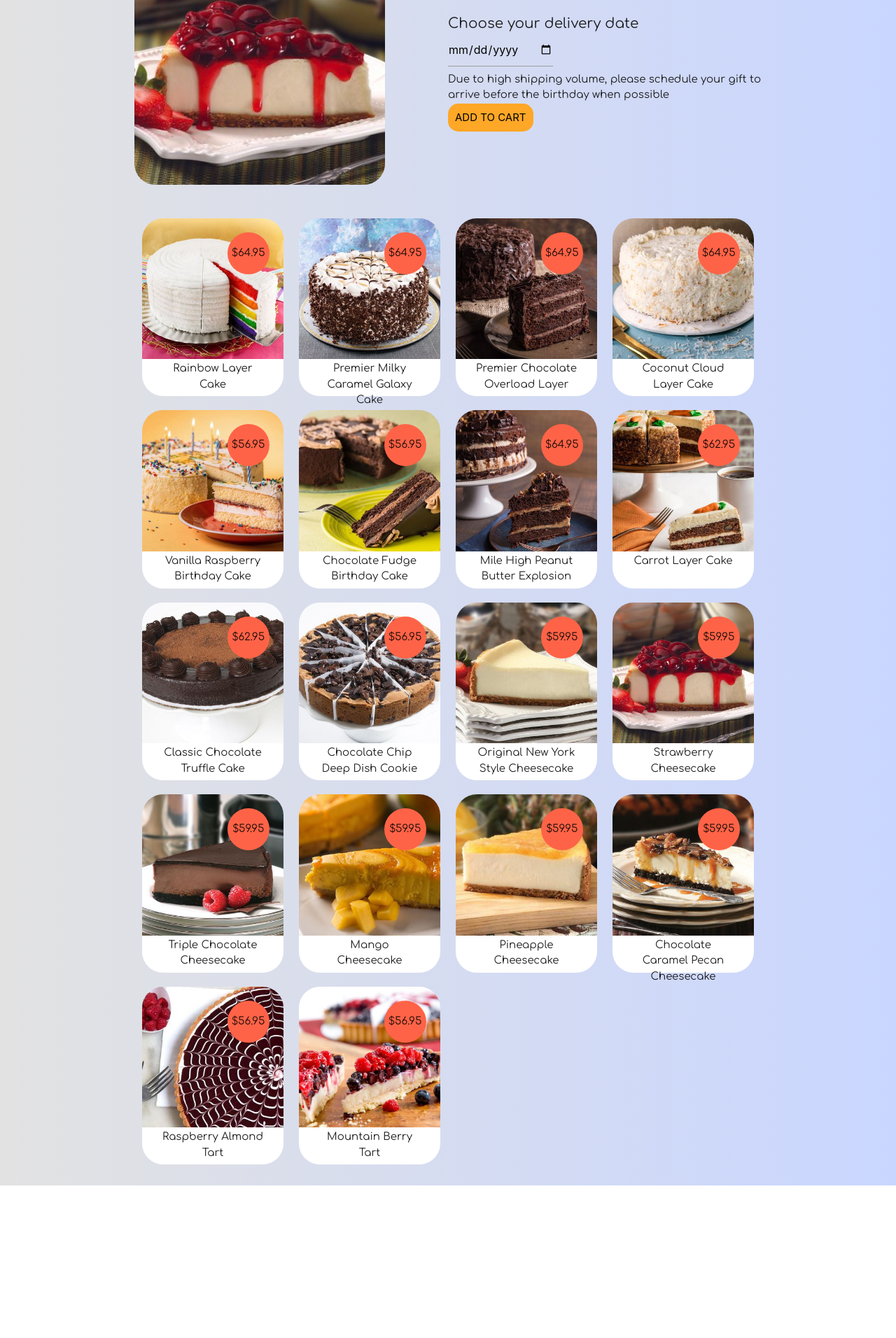
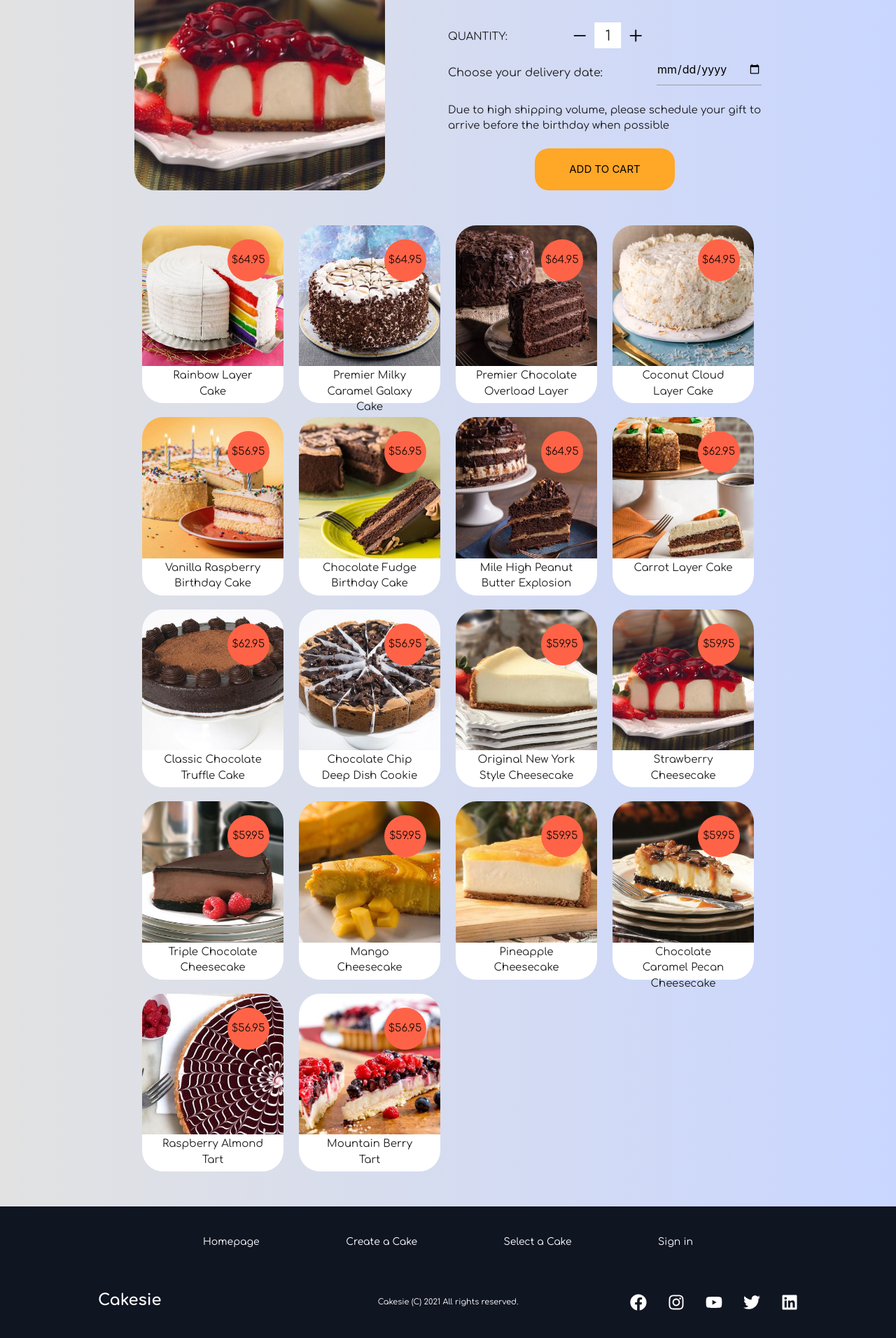
Before and after one commit to aimakov/cake_shop, a React (Create React App) app: page /select in a window 1280 px wide. Shown: the part 268-2180 px from the top of the page at 70% size. Before the commit the page ends 1962 px from the top, so only its background shows below. Built offline with nearby package versions, Linux system fonts and the light colour scheme.

Commit message:
Added footer

```diff
--- a/src/Components/CakeBuilder/CakeBuilder.css
+++ b/src/Components/CakeBuilder/CakeBuilder.css
@@ -110,17 +110,20 @@ th {
 }
 
 .AddToCart {
-    padding: 10px;
-    border-radius: 15px;
+    /* padding: 20px; */
+    border-radius: 20px !important;
     border: none;
-    height: 40px !important;
+    text-align: center !important;
+    line-height: 100% !important;
+    width: 150px;
+    height: 60px !important;
     /* margin: 0 auto !important; */
 }
 
 .AddToCartContainer {
     width: 100%;
-    height: 80px;
+    /* height: 80px; */
     display: flex;
     justify-content: center;
-    margin-bottom: 10px;
+    margin: 20px 0 60px 0;
 }
--- a/src/Components/CakeBuilder/index.js
+++ b/src/Components/CakeBuilder/index.js
@@ -186,7 +186,7 @@ const CakeBuilder = () => {
 
             <CakeOutside NumLayers={NumLayers} IcingType={IcingType} />
             <div className="AddToCartContainer">
-                <button className="AddToCart waves-effect waves-light btn-medium orange lighten-1 black-text">ADD TO CART</button>
+                <button className="AddToCart waves-effect waves-light btn-large orange lighten-1 black-text">ADD TO CART</button>
             </div>
         </>
     );
--- a/src/Components/Footer/FooterElements.js
+++ b/src/Components/Footer/FooterElements.js
@@ -0,0 +1,121 @@
+import styled from "styled-components";
+import { Link } from "react-router-dom";
+
+export const FooterContainer = styled.footer`
+    background-color: #101522;
+    /* background-color: rgba(255, 255, 255, 0.5); */
+    /* position: relative; */
+`;
+
+export const FooterWrap = styled.div`
+    padding: 24px 24px;
+    display: flex;
+    flex-direction: column;
+    justify-content: center;
+    align-items: center;
+    max-width: 1100px;
+    margin: 0 auto;
+`;
+
+export const FooterLinksContainer = styled.div`
+    display: flex;
+    justify-content: center;
+
+    @media screen and (max-width: 820px) {
+        padding-top: 32px;
+    }
+`;
+
+export const FooterLinksWrapper = styled.div`
+    display: flex;
+
+    @media screen and (max-width: 820px) {
+        flex-direction: column;
+    }
+`;
+
+export const FooterLinkItems = styled.div`
+    display: flex;
+    flex-direction: row;
+    align-items: flex-start;
+    justify-content: space-between;
+    margin: 16px;
+    /* text-align: center; */
+    width: 700px;
+    box-sizing: border-box;
+    color: #fff;
+
+    @media screen and (max-width: 420px) {
+        margin: 0;
+        padding: 10px;
+        width: 100%;
+    }
+`;
+
+export const FooterLinkTitle = styled.p`
+    font-size: 14px;
+    /* margin-bottom: 16px; */
+`;
+
+export const FooterLink = styled(Link)`
+    color: #fff;
+    text-decoration: none;
+    font-size: 14px;
+    text-align: center;
+
+    &:hover {
+        color: #fea726;
+        transition: 0.3s ease-out;
+    }
+`;
+
+export const SocialMedia = styled.section`
+    max-width: 1000px;
+    width: 100%;
+`;
+
+export const SocialMediaWrap = styled.div`
+    display: flex;
+    justify-content: space-between;
+    position: relative;
+    align-items: center;
+    max-width: 1100px;
+    margin: 40px auto 0 auto;
+
+    @media screen and (max-width: 820px) {
+        flex-direction: column;
+    }
+`;
+
+export const SocialLogo = styled(Link)`
+    color: #fff;
+    justify-self: start;
+    cursor: pointer;
+    text-decoration: none;
+    font-size: 1.5rem;
+    display: flex;
+    align-items: center;
+    margin-bottom: 16px;
+    font-weight: bold;
+`;
+
+export const WebsiteRights = styled.small`
+    color: #fff;
+    /* margin-bottom: 16px; */
+    position: absolute;
+    left: 50%;
+    top: 40%;
+    transform: translate(-50%, -50%);
+`;
+
+export const SocialIcons = styled.div`
+    display: flex;
+    justify-content: space-between;
+    align-items: center;
+    width: 240px;
+`;
+
+export const SocialIconLink = styled.a`
+    color: #fff;
+    font-size: 24px;
+`;
--- /dev/null
+++ b/src/Components/Footer/index.js
@@ -0,0 +1,60 @@
+import React from "react";
+import { animateScroll as scroll } from "react-scroll";
+import { FooterContainer, FooterWrap, FooterLinksContainer, FooterLinksWrapper, FooterLinkItems, FooterLinkTitle, FooterLink } from "./FooterElements";
+import { SocialMedia, SocialMediaWrap, SocialLogo, WebsiteRights, SocialIcons, SocialIconLink } from "./FooterElements";
+
+import { FaFacebook, FaInstagram, FaYoutube, FaTwitter, FaLinkedin } from "react-icons/fa";
+
+const Footer = () => {
+    const toggleHome = () => {
+        scroll.scrollToTop();
+    };
+
+    return (
+        <FooterContainer>
+            <FooterWrap>
+                <FooterLinksContainer>
+                    <FooterLinksWrapper>
+                        <FooterLinkItems>
+                            {/* <FooterLinkTitle> About us</FooterLinkTitle> */}
+                            <FooterLink onClick={toggleHome} to="/">
+                                Homepage
+                            </FooterLink>
+                            <FooterLink to="/create">Create a Cake</FooterLink>
+                            <FooterLink to="/select">Select a Cake</FooterLink>
+                            <FooterLink to="/">Sign in</FooterLink>
+                            {/* <FooterLink to="/signin">Terms of Service</FooterLink> */}
+                        </FooterLinkItems>
+                    </FooterLinksWrapper>
+                </FooterLinksContainer>
+                <SocialMedia>
+                    <SocialMediaWrap>
+                        <SocialLogo to="/" onClick={toggleHome}>
+                            Cakesie
+                        </SocialLogo>
+                        <WebsiteRights>Cakesie (C) {new Date().getFullYear()} All rights reserved.</WebsiteRights>
+                        <SocialIcons>
+                            <SocialIconLink href="/" target="_blank" aria-label="Facebook">
+                                <FaFacebook />
+                            </SocialIconLink>
+                            <SocialIconLink href="/" target="_blank" aria-label="Instagram">
+                                <FaInstagram />
+                            </SocialIconLink>
+                            <SocialIconLink href="/" target="_blank" aria-label="Youtube">
+                                <FaYoutube />
+                            </SocialIconLink>
+                            <SocialIconLink href="//www.twitter.com/briandesignz" target="_blank" aria-label="Twitter">
+                                <FaTwitter />
+                            </SocialIconLink>
+                            <SocialIconLink href="/" target="_blank" aria-label="Linkedin">
+                                <FaLinkedin />
+                            </SocialIconLink>
+                        </SocialIcons>
+                    </SocialMediaWrap>
+                </SocialMedia>
+            </FooterWrap>
+        </FooterContainer>
+    );
+};
+
+export default Footer;
--- a/src/Components/Menu/CakeDetails/CakeDetails.css
+++ b/src/Components/Menu/CakeDetails/CakeDetails.css
@@ -10,12 +10,13 @@
 }
 
 .ZoomedImage {
-    width: 100%;
+    /* width: 100%; */
+    height: 100%;
 }
 
 .ZoomedImage img {
     width: 80%;
-    max-width: 500px;
+    /* max-width: 500px; */
     border-radius: 30px;
 }
 
@@ -23,13 +24,27 @@
     display: flex;
     flex-direction: column;
     width: 50%;
+    justify-content: space-between;
 }
 
 .TitlePrice {
     display: flex;
     flex-direction: row;
     justify-content: space-between;
+    /* margin-bottom: 15px; */
+    /* text-align: center; */
+    /* line-height: 100%; */
+    height: 40px;
+    /* text-align: center; */
+}
+
+.TitlePrice p {
+    line-height: 40px;
     text-align: center;
+}
+
+.TitlePrice p:nth-child(2) {
+    font-size: 20px;
 }
 
 .TitlePrice h5:first-of-type {
@@ -39,12 +54,16 @@
 
 .Rating {
     display: flex;
+    align-items: center;
 }
 
 .Arrows {
+    width: 100%;
     display: flex;
+    height: 50px;
     justify-content: space-between;
-    margin-bottom: 20px;
+    /* margin-bottom: 35px; */
+    position: relative;
 }
 
 .AddToCart {
@@ -56,8 +75,42 @@
 
 .CakesQuantity {
     display: flex;
+    position: absolute;
+    left: 51%;
+    transform: translateX(-50%);
 }
 
 .QuantityCart {
-    /* padding: 20px 0 !important; */
+    /* paddingc: 20px 0 !important; */
+    display: flex;
+    flex-direction: column;
+
+    align-items: center;
 }
+
+.DeliveryDate {
+    display: flex;
+    width: 100%;
+    height: 45px;
+    justify-content: space-between;
+    align-items: center;
+}
+
+.DeliveryDate p {
+    line-height: 45px;
+    font-size: 16px;
+}
+
+.DeliveryDate input {
+    width: 150px !important;
+    transform: translateY(-1px);
+    /* margin: 0 !important; */
+}
+
+.QuantityCart > div:nth-last-child(2) {
+    margin: 20px 0;
+}
+
+.QuantityCart > button:last-child {
+    width: 200px;
+}
--- a/src/Components/Menu/CakeDetails/index.js
+++ b/src/Components/Menu/CakeDetails/index.js
@@ -15,14 +15,14 @@ const CakeDetails = () => {
                     <div className="ZoomedImage">
                         <img src={Cake_12} />
                     </div>
-                    <div className="CakeDescription"></div>
+                    {/* <div className="CakeDescription"></div>
                     <div className="Details"></div>
-                    <div className="Shipping"></div>
+                    <div className="Shipping"></div> */}
                 </div>
                 <div className="RightSide">
                     <div className="TitlePrice">
                         <p>CAKE PRICE</p>
-                        <h5>CAKE TITLE</h5>
+                        <p>CAKE TITLE</p>
                         <div className="Rating">
                             {[...Array(5)].map((x, i) => (
                                 <FiStar id={`${i}th_star`} />
@@ -58,11 +58,11 @@ const CakeDetails = () => {
                             </div>
                         </div>
                         <div className="DeliveryDate">
-                            <p style={{ fontSize: "20px" }}>Choose your delivery date</p>
-                            <div>
-                                <input type="date" style={{ width: "150px" }} />
-                                <p>Due to high shipping volume, please schedule your gift to arrive before the birthday when possible</p>
-                            </div>
+                            <p align="center">Choose your delivery date: </p>
+                            <input type="date" />
+                        </div>
+                        <div>
+                            <p>Due to high shipping volume, please schedule your gift to arrive before the birthday when possible</p>
                         </div>
                         <button className="AddToCart waves-effect waves-light btn-medium orange lighten-1 black-text">ADD TO CART</button>
                     </div>
--- a/src/Components/Menu/Menu.css
+++ b/src/Components/Menu/Menu.css
@@ -3,6 +3,7 @@
     flex-wrap: wrap;
     justify-content: space-between;
     margin-top: 50px !important;
+    margin-bottom: 30px !important;
 }
 
 .Menu img {
@@ -10,7 +11,7 @@
 }
 
 .CardContainer {
-    margin: 10px 0;
+    margin-top: 20px;
 }
 
 .CardElement {
--- a/src/Components/Sides/Sides.css
+++ b/src/Components/Sides/Sides.css
@@ -4,6 +4,7 @@
     display: flex;
     flex-direction: row;
     position: relative;
+    /* box-shadow: 0 4px 8px 0 rgba(0, 0, 0, 0.4); */
 }
 
 .SidesContainer a {
--- a/src/pages/CreateCake.js
+++ b/src/pages/CreateCake.js
@@ -1,6 +1,7 @@
 import React from "react";
 import Navbar from "./../Components/Navbar/Navbar";
 import CakeBuilder from "../Components/CakeBuilder";
+import Footer from "../Components/Footer";
 const CreateCake = () => {
     return (
         <>
@@ -8,6 +9,7 @@ const CreateCake = () => {
             <Navbar />
             {/* <h4 style={{ paddingTop: "150px" }}>Create your own cake:</h4> */}
             <CakeBuilder />
+            <Footer />
         </>
     );
 };
--- a/src/pages/Layout.js
+++ b/src/pages/Layout.js
@@ -4,6 +4,7 @@ import Intro from "../Components/Intro/";
 import CakeBuilder from "../Components/CakeBuilder/index.js";
 import CakeDetails from "../Components/Menu/CakeDetails";
 import Sides from "../Components/Sides";
+import Footer from "../Components/Footer";
 
 const Layout = () => {
     return (
@@ -11,6 +12,7 @@ const Layout = () => {
             <Navbar />
             <Intro />
             <Sides />
+            <Footer />
             {/* <CakeBuilder />
             <CakeDetails /> */}
         </>
--- a/src/pages/MenuPage.js
+++ b/src/pages/MenuPage.js
@@ -1,4 +1,5 @@
 import React from "react";
+import Footer from "../Components/Footer";
 import Menu from "../Components/Menu/Menu";
 import Navbar from "../Components/Navbar/Navbar";
 
@@ -7,6 +8,7 @@ const MenuPage = () => {
         <>
             <Navbar />
             <Menu />
+            <Footer />
         </>
     );
 };
--- a/src/pages/SelectCake.js
+++ b/src/pages/SelectCake.js
@@ -1,12 +1,14 @@
 import React from "react";
 import Navbar from "./../Components/Navbar/Navbar";
 import Menu from "./../Components/Menu/Menu";
+import Footer from "../Components/Footer";
 
 const SelectCake = () => {
     return (
         <>
             <Navbar />
             <Menu />
+            <Footer />
         </>
     );
 };
```
